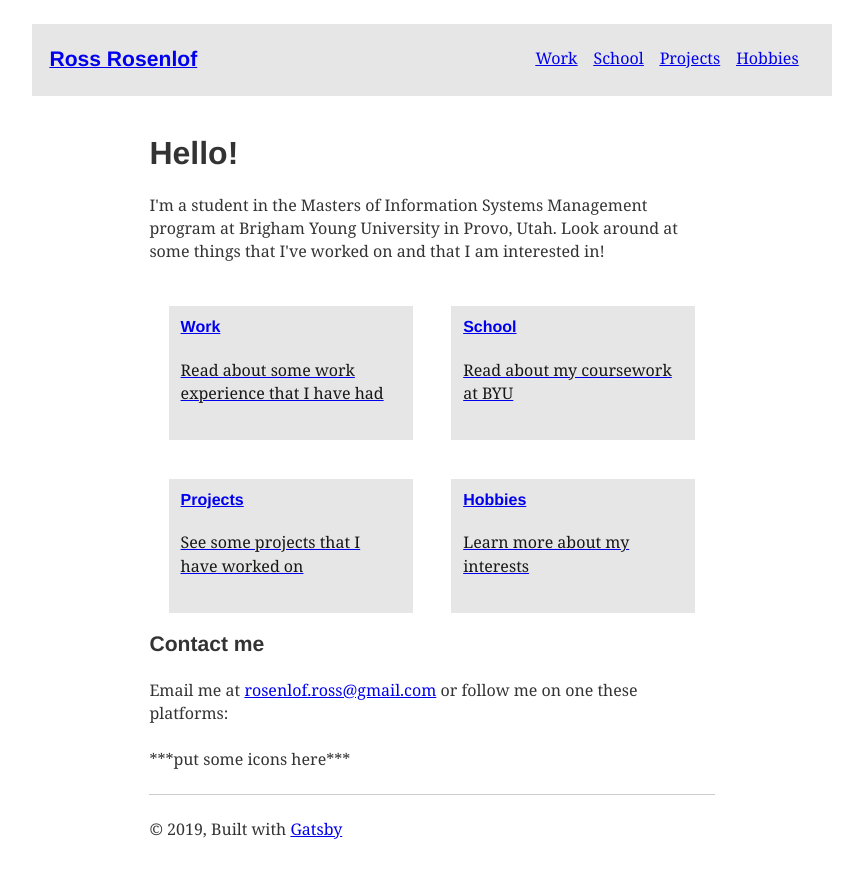
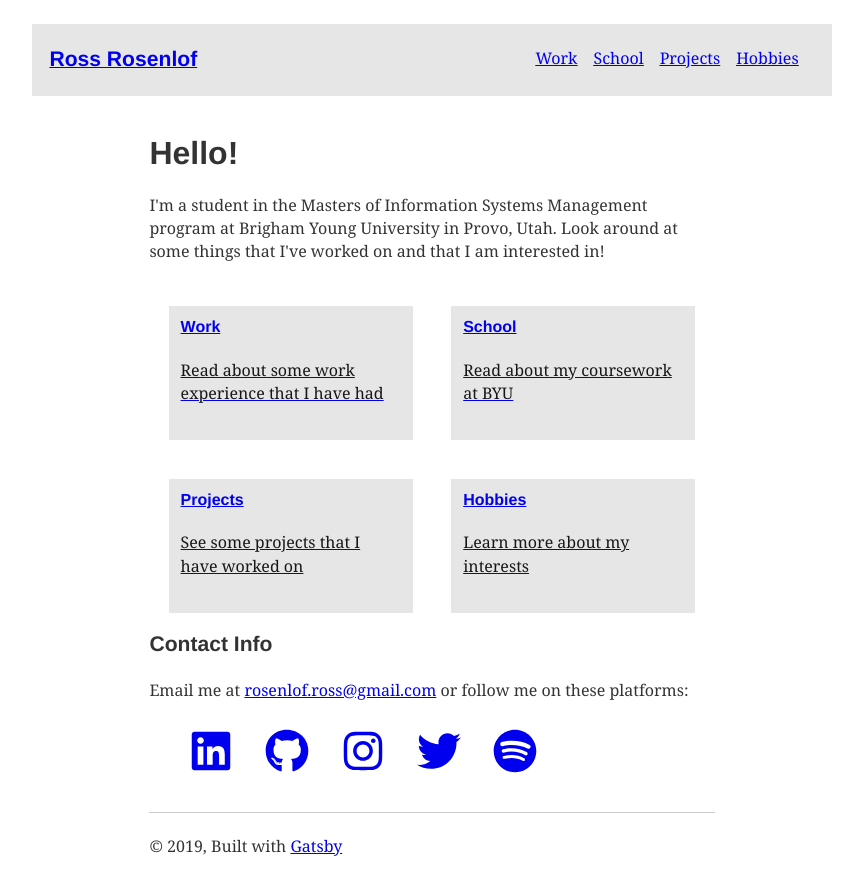
Before and after one commit to rrosenlof/rrosenlof.github.io, a Gatsby site: page / in a window 1280 px wide. Shown: the whole page, without its empty margins (208-1071 px from the left). Built offline with nearby package versions, Linux system fonts and the light colour scheme; Gatsby itself is replaced by a stand-in of ours; what typography-theme-doelger would draw is missing.

Commit message:
got the icons working, changing some content

```diff
--- a/package.json
+++ b/package.json
@@ -19,6 +19,7 @@
     "react": "^16.8.6",
     "react-dom": "^16.8.6",
     "react-helmet": "^5.2.1",
+    "react-icons": "^3.7.0",
     "react-typography": "^0.16.19",
     "typography": "^0.16.19",
     "typography-theme-doelger": "^0.16.19"
--- a/src/components/contact.js
+++ b/src/components/contact.js
@@ -1,10 +1,18 @@
 import React from "react"
+import { FaSpotify, FaTwitter, FaLinkedin, FaGithub, FaInstagram  } from "react-icons/fa"
+import { Link } from "gatsby"
 
 const Contact = () => (
   <div class="contact">
-    <h3>Contact me</h3>
-    <p>Email me at <a href="mailto:rosenlof.ross@gmail.com">rosenlof.ross@gmail.com</a> or follow me on one these platforms:</p>
-    <p>***put some icons here***</p>
+    <h3>Contact Info</h3>
+    <p>Email me at <a href="mailto:rosenlof.ross@gmail.com">rosenlof.ross@gmail.com</a> or follow me on these platforms:</p>
+    <ul>
+      <a href="https://www.linkedin.com/in/ross-rosenlof/" target="_blank"><FaLinkedin /></a>
+      <a href="https://github.com/rrosenlof" target="_blank"><FaGithub /></a>
+      <a href="https://www.instagram.com/ross_rosenlof/" target="_blank"><FaInstagram /></a>
+      <a href="https://twitter.com/rrosenlof" target="_blank"><FaTwitter /></a>
+      <a href="https://open.spotify.com/user/ross.rosenlof?si=U5lI1_C0TiqxUO1EkNrR6g" target="_blank"><FaSpotify /></a>
+    </ul>
   </div>
 )
 
--- a/src/components/siteLinks.js
+++ b/src/components/siteLinks.js
@@ -4,7 +4,7 @@ import { Link } from "gatsby"
 const SiteLinks = () => (
     <div class="site-links">
       <ul>
-        <Link to="/"><b>Home</b></Link>
+        <Link to="/">Home</Link>
         <Link to="/work/">Work</Link>
         <Link to="/school/">School</Link>
         <Link to="/projects/">Projects</Link>
--- a/src/styles/global.css
+++ b/src/styles/global.css
@@ -33,3 +33,8 @@
 .site-links ul a{
   padding: 0 1rem;
 }
+
+.contact ul a {
+  font-size: 2.75rem;
+  padding: 1rem;
+}
```
Also changed, not shown: src/pages/hobbies.js (+14 -0 lines), src/pages/projects.js (+14 -0 lines), src/pages/school.js (+4 -3 lines), 2 other files.
